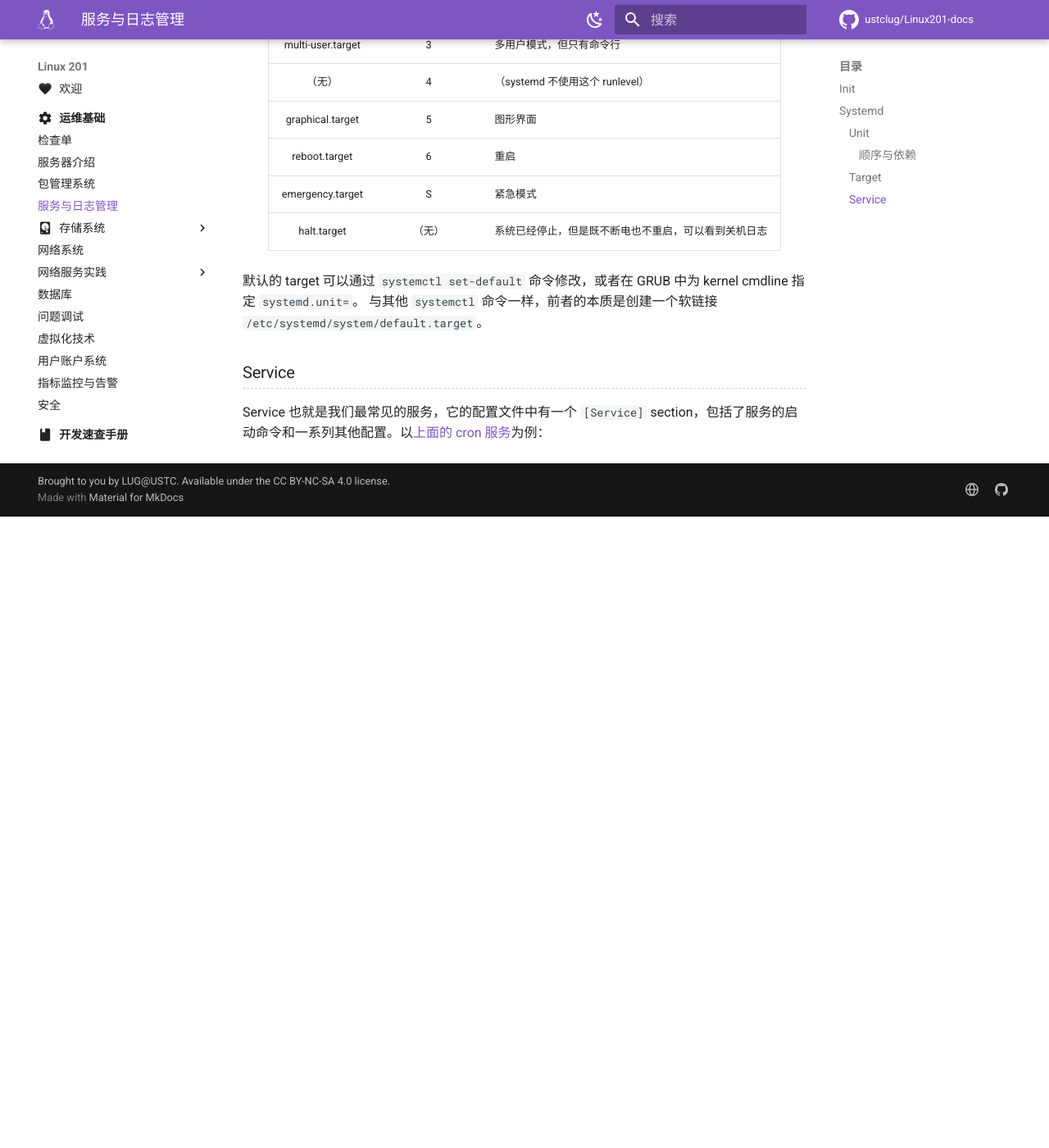
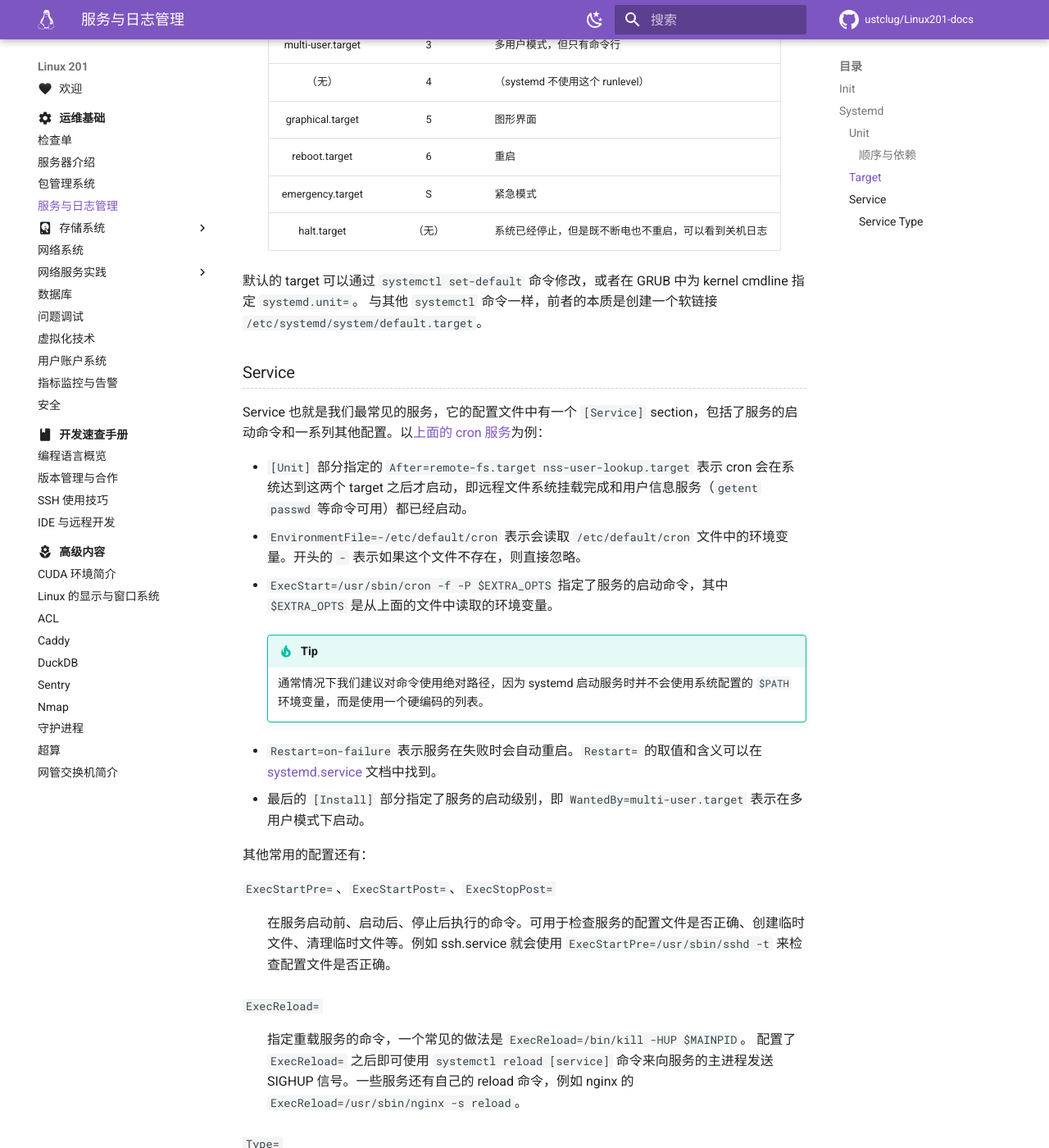
Before and after one commit to ustclug/Linux201-docs, an MkDocs documentation site: the page built from docs/ops/service.md, in a window 1280 px wide and 1400 px high, scrolled down 3416 px. Shown: the whole window at 82% size. Built offline with MkDocs 1.6.1 and Material for MkDocs 9.7.7, drawn with Linux system fonts in a browser that asks for light colours; comment, search, counter and statistics services are not loaded; before the commit the page ends 4046 px from its top, so only the background shows below that; some of the changed text lies outside the part shown.

Commit message:
ops/service: Add service types

```diff
--- a/docs/ops/service.md
+++ b/docs/ops/service.md
@@ -123,3 +123,66 @@
 ### Service
 
 Service 也就是我们最常见的服务，它的配置文件中有一个 `[Service]` section，包括了服务的启动命令和一系列其他配置。以[上面的 cron 服务](#cron.service)为例：
+
+- `[Unit]` 部分指定的 `After=remote-fs.target nss-user-lookup.target` 表示 cron 会在系统达到这两个 target 之后才启动，即远程文件系统挂载完成和用户信息服务（`getent passwd` 等命令可用）都已经启动。
+- `EnvironmentFile=-/etc/default/cron` 表示会读取 `/etc/default/cron` 文件中的环境变量。开头的 `-` 表示如果这个文件不存在，则直接忽略。
+- `ExecStart=/usr/sbin/cron -f -P $EXTRA_OPTS` 指定了服务的启动命令，其中 `$EXTRA_OPTS` 是从上面的文件中读取的环境变量。
+
+    !!! tip
+
+        通常情况下我们建议对命令使用绝对路径，因为 systemd 启动服务时并不会使用系统配置的 `$PATH` 环境变量，而是使用一个硬编码的列表。
+
+- `Restart=on-failure` 表示服务在失败时会自动重启。`Restart=` 的取值和含义可以在 [systemd.service][systemd.service.5#Restart=] 文档中找到。
+- 最后的 `[Install]` 部分指定了服务的启动级别，即 `WantedBy=multi-user.target` 表示在多用户模式下启动。
+
+其他常用的配置还有：
+
+`ExecStartPre=`、`ExecStartPost=`、`ExecStopPost=`
+
+:   在服务启动前、启动后、停止后执行的命令。可用于检查服务的配置文件是否正确、创建临时文件、清理临时文件等。例如 ssh.service 就会使用 `ExecStartPre=/usr/sbin/sshd -t` 来检查配置文件是否正确。
+
+`ExecReload=`
+
+:   指定重载服务的命令，一个常见的做法是 `ExecReload=/bin/kill -HUP $MAINPID`。
+    配置了 `ExecReload=` 之后即可使用 `systemctl reload [service]` 命令来向服务的主进程发送 SIGHUP 信号。一些服务还有自己的 reload 命令，例如 nginx 的 `ExecReload=/usr/sbin/nginx -s reload`。
+
+`Type=`
+
+:   指定服务的类型。大部分服务都由一个在后台运行的进程组成，此时可以省略 Type 使用默认值 `simple`，或者更推荐的做法是 `Type=exec`。其他的服务类型参见下面的 [Service Type](#service-type) 一节。
+
+`User=`、`Group=` 和 `SupplementaryGroups=`
+
+:   指定运行服务的用户和组，以及额外的附加组。默认情况下服务会以 `root` 用户运行，如果有安全和权限管理的需求，那么你应该配置这几项设置。
+
+    !!! tip
+
+        如果你有额外的安全需求，可以参考 [Sandboxing][systemd.exec.5#Sandboxing] 一节使用 systemd 提供的高级隔离功能。
+
+#### Service Type {#service-type}
+
+simple 和 exec
+
+:   是最常见的服务类型，服务主体是一个长期运行的进程。
+    两者的区别在于 `simple` 类型“启动即成功”，即 `systemctl start` 会立刻成功退出；
+    而 `exec` 类型会确保 `ExecStart=` 命令可以正常运行，包括 `User=` 和 `Group=` 存在、所指定的命令存在且可执行等。
+    因此现代的服务应该尽量使用 `Type=exec`。
+
+forking
+
+:   一些传统的服务会使用这种方式，启动命令会 fork 出一个子进程然后退出，实际服务由这个子进程提供。
+    这种服务需要配置 `PIDFile=`，以便 systemd 能够正确追踪服务的主进程。当 `PIDFile=` 指定的文件存在且包含一个有效的 PID 时，systemd 认为服务已经启动成功。
+
+oneshot
+
+:   一次性服务，即启动后运行一次 `ExecStart=` 命令，然后退出。
+    这个 Type 有两种使用场景：
+
+    1. 一次性的初始化或者清理工作、或者改变系统状态的命令等（如一些 `ip` 命令）；
+    2. 和 timer 配合使用，即定时任务。
+
+    如果你有 Type=oneshot 的服务，那么你很可能也想配置 `RemainAfterExit=yes`，这样配置的命令执行完成后会一直保持 active 状态。
+
+notify 和 dbus
+
+:   类似 `simple` 和 `exec`，但是服务会在启动完成后主动通知 systemd。
+    与前面的类型不同的是，这类服务需要程序主动支持 `sd_notify` 或者 D-Bus 接口。
```
Also changed, not shown: includes/man.md (+3 -0 lines).
